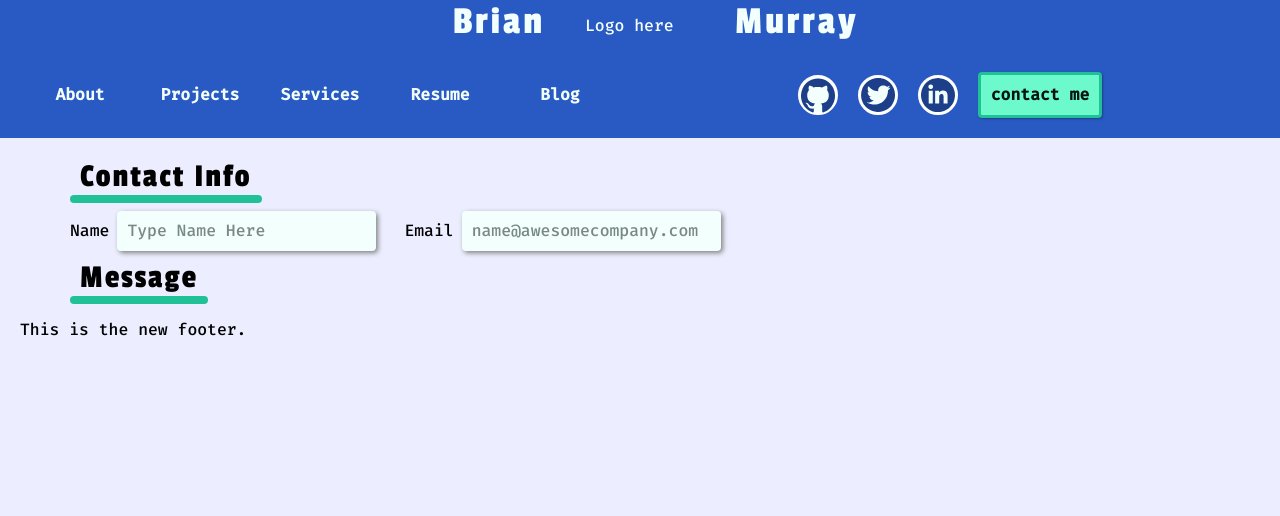
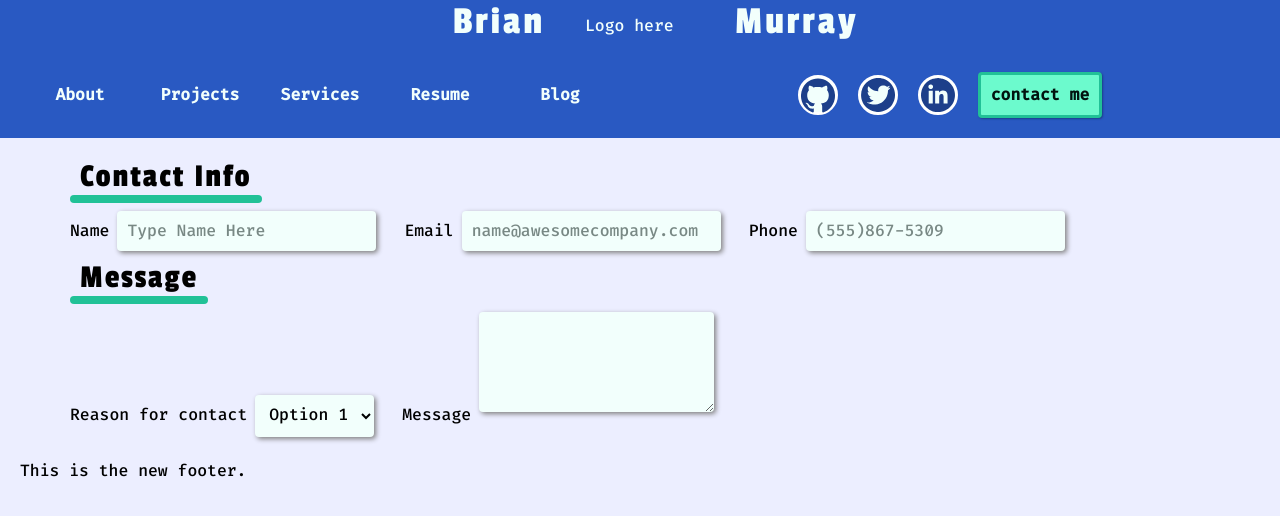
Before and after one commit to murraycoding/portfolio-website, a Next.js app: page /contact in a window 1280 px wide. Shown: the top 516 px of the page. Built offline with nearby package versions, Linux system fonts and the light colour scheme.

Commit message:
updated the contact form.

```diff
--- a/pages/contact.js
+++ b/pages/contact.js
@@ -6,10 +6,18 @@ export default function ContactPage() {
     <form id="contact-form" method="post">
       <SectionTitle name="Contact Info" />
       <label>Name</label>
-      <input placeholder="Type Name Here"></input>
+      <input placeholder="Type Name Here" />
       <label>Email</label>
-      <input type="email" placeholder="name@awesomecompany.com"></input>
+      <input type="email" placeholder="name@awesomecompany.com" />
+      <label>Phone</label>
+      <input placeholder="(555)867-5309"></input>
       <SectionTitle name="Message" />
+      <label>Reason for contact</label>
+      <select>
+        <option>Option 1</option>
+      </select>
+      <label>Message</label>
+      <textarea rows="4"/>
     </form>
   )
 }
```
